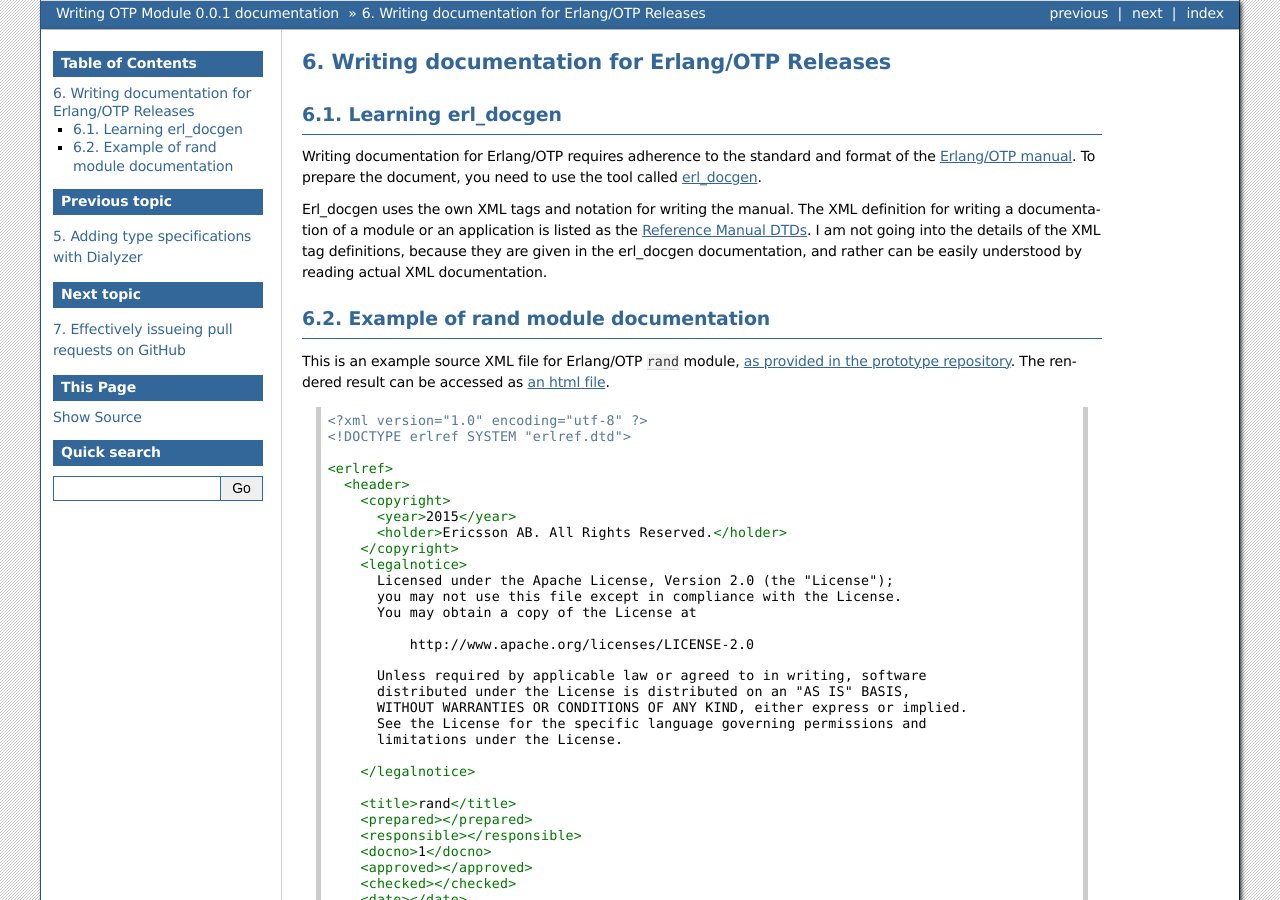
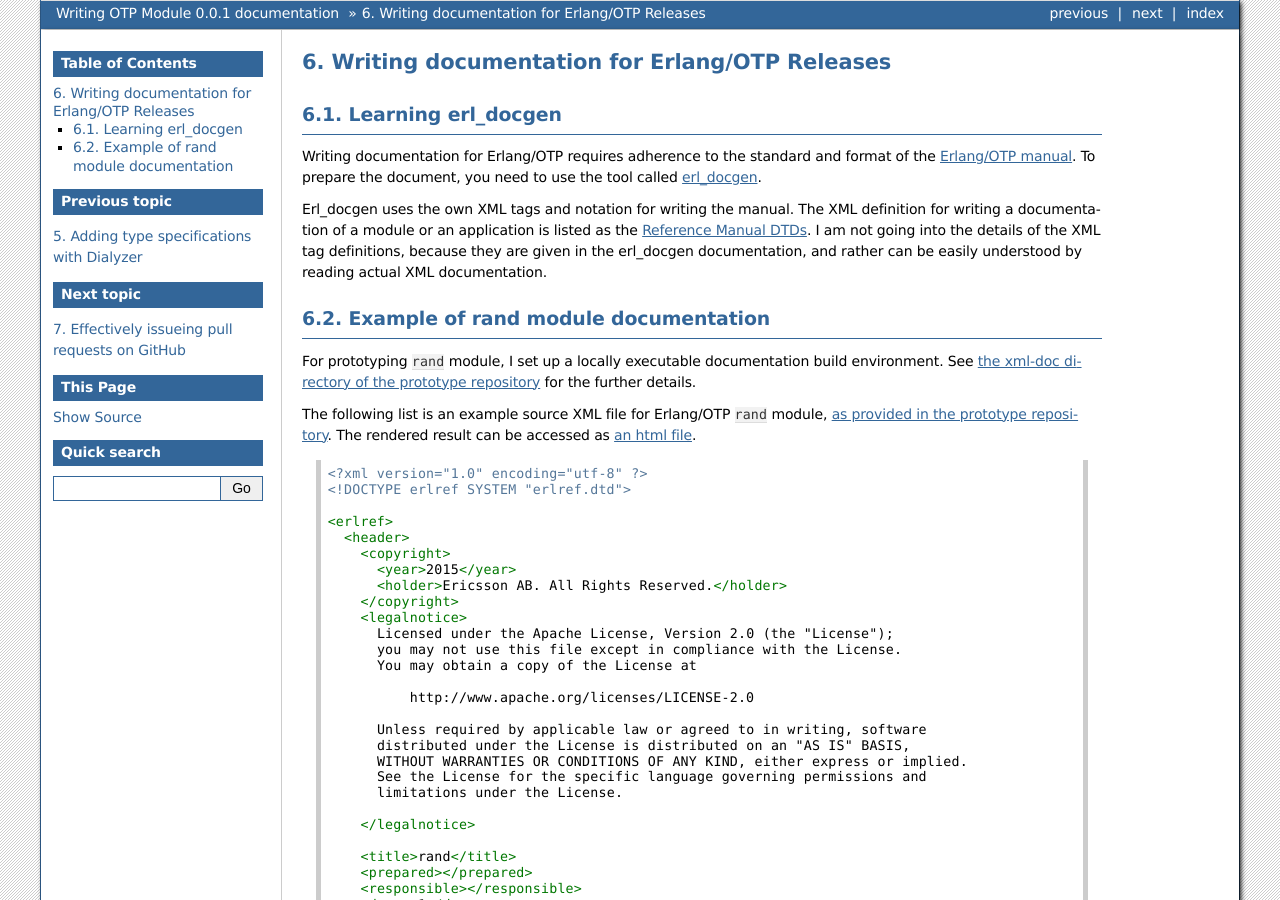
Before and after one commit to jj1bdx/writing-otp-modules, a Sphinx documentation site: the page built from draft/source/otp-documentation.rst, in a window 1280 px wide and 900 px high. Built offline with Sphinx 7.4.7, drawn with Linux system fonts in a browser that asks for light colours.

Commit message:
Revise source/otp-documentation.rst

```diff
--- a/draft/source/otp-documentation.rst
+++ b/draft/source/otp-documentation.rst
@@ -22,11 +22,12 @@ understood by reading actual XML documentation.
 Example of rand module documentation
 ------------------------------------
 
-This is an example source XML file for Erlang/OTP ``rand`` module, `as
-provided in the prototype repository
+For prototyping ``rand`` module, I set up a locally executable documentation build environment. See `the xml-doc directory of the prototype repository <https://github.com/jj1bdx/emprng/tree/0.9.2/xml-doc>`_ for the further details.
+
+The following list is an example source XML file for Erlang/OTP ``rand``
+module, `as provided in the prototype repository
 <https://github.com/jj1bdx/emprng/blob/0.9.2/xml-doc/rand.xml>`_. The
 rendered result can be accessed as `an html file <_static/rand.html>`_.
-
 
 .. literalinclude:: _static/rand.xml
    :language: xml
```
